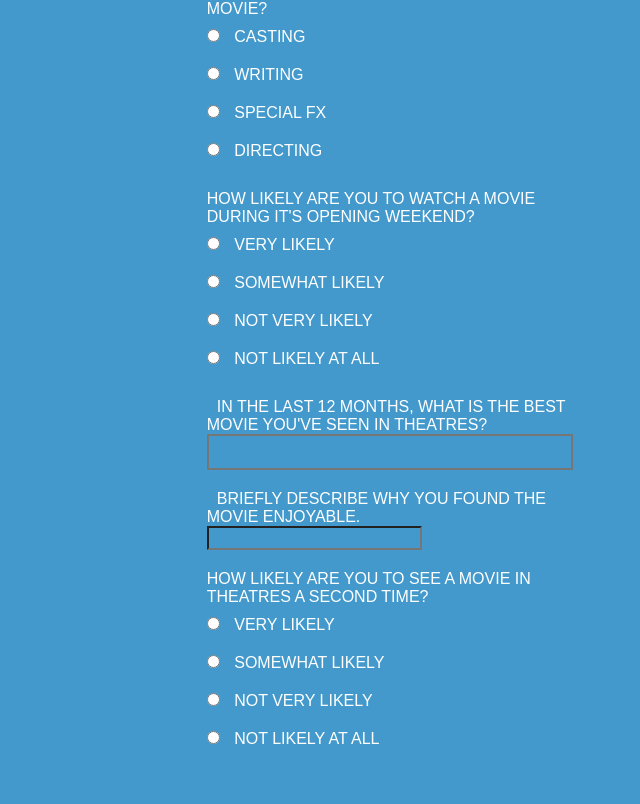
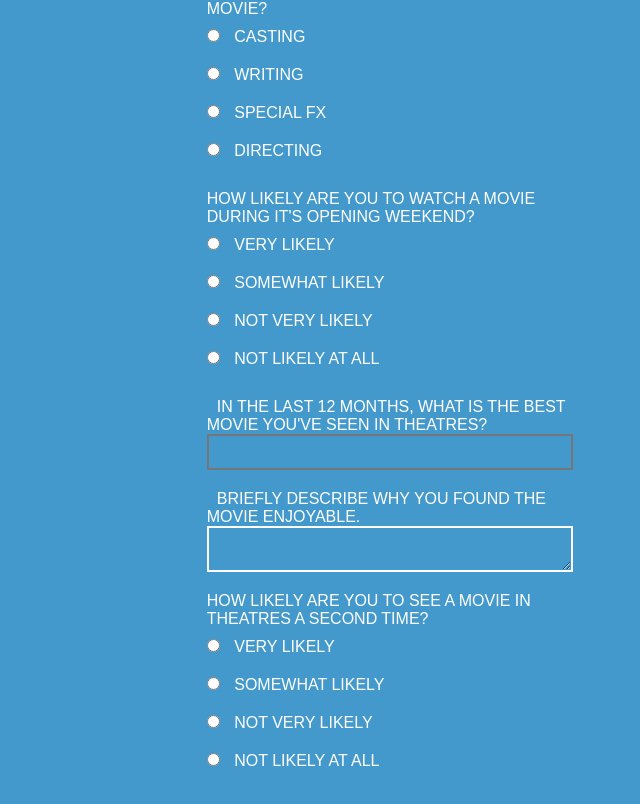
Before and after one commit to DrewSancho/survey-responsive, a plain HTML site: page index.html in a window 1280 px wide. Shown: the part 881-1685 px from the top of the page, without its empty margins (640-1280 px from the left). Drawn offline with Linux system fonts and the light colour scheme.

Commit message:
now with improved textareas

```diff
--- a/index.html
+++ b/index.html
@@ -210,7 +210,7 @@
 				<li>
 					<label for="issue">
 					Briefly describe why you found the movie enjoyable.</label>
-					<input id="issue" textarea name="comment" rows="4" columns="20"></textarea>
+					<textarea id="issue" name="comment"></textarea>
 				</li>
 				<li>How likely are you to see a movie in theatres a second time?
 					<ul>
--- a/src/css/index.css
+++ b/src/css/index.css
@@ -32,9 +32,9 @@ select {
 textarea {
 	background-color: #4399cc;
 	display: block;
-	border-style: solid;
-	border-top-style: none;
+	border: 2px solid #fff;
 	width: 100%;
+	padding: 3px;
 }
 
 ol {
```
